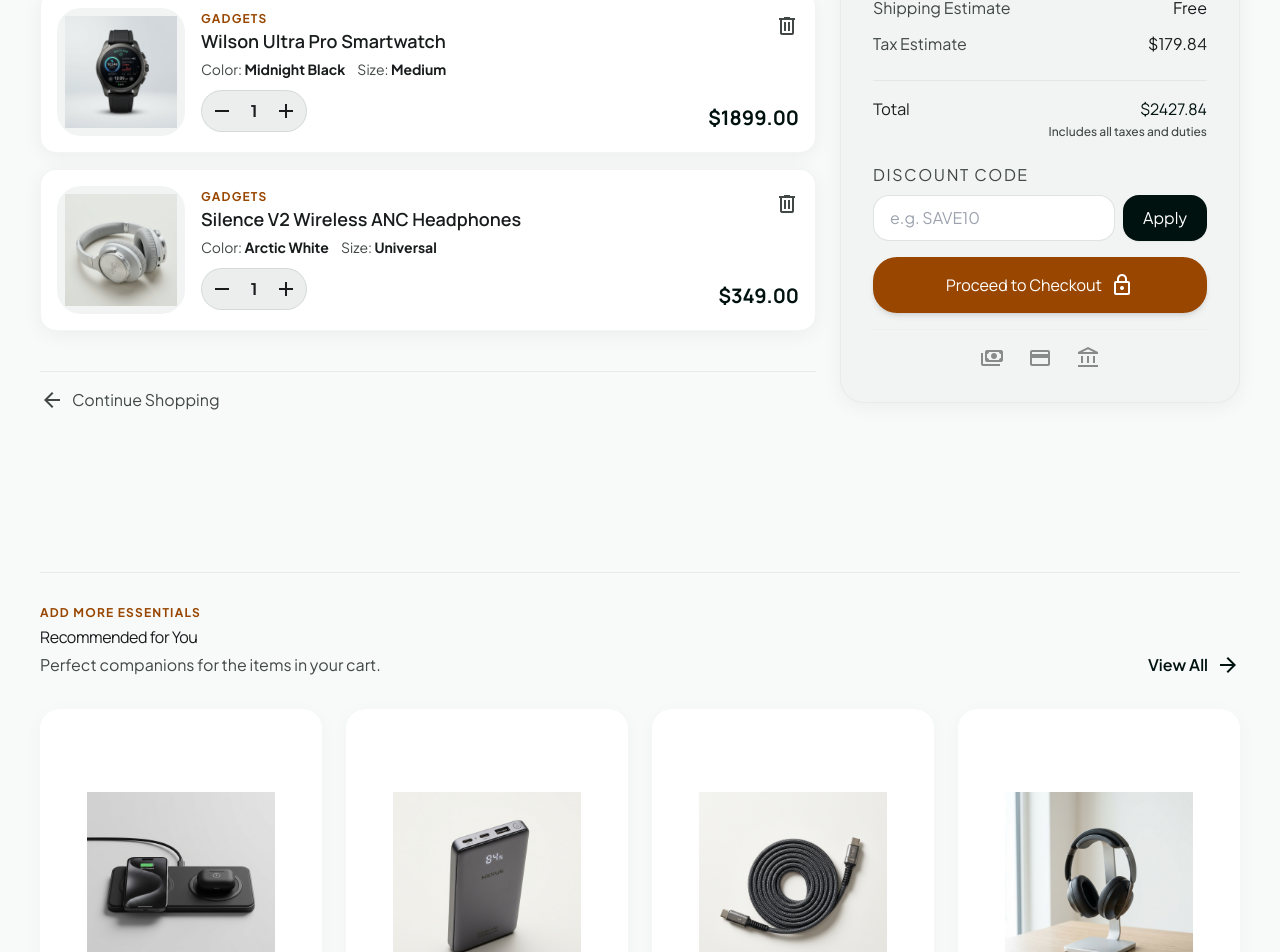
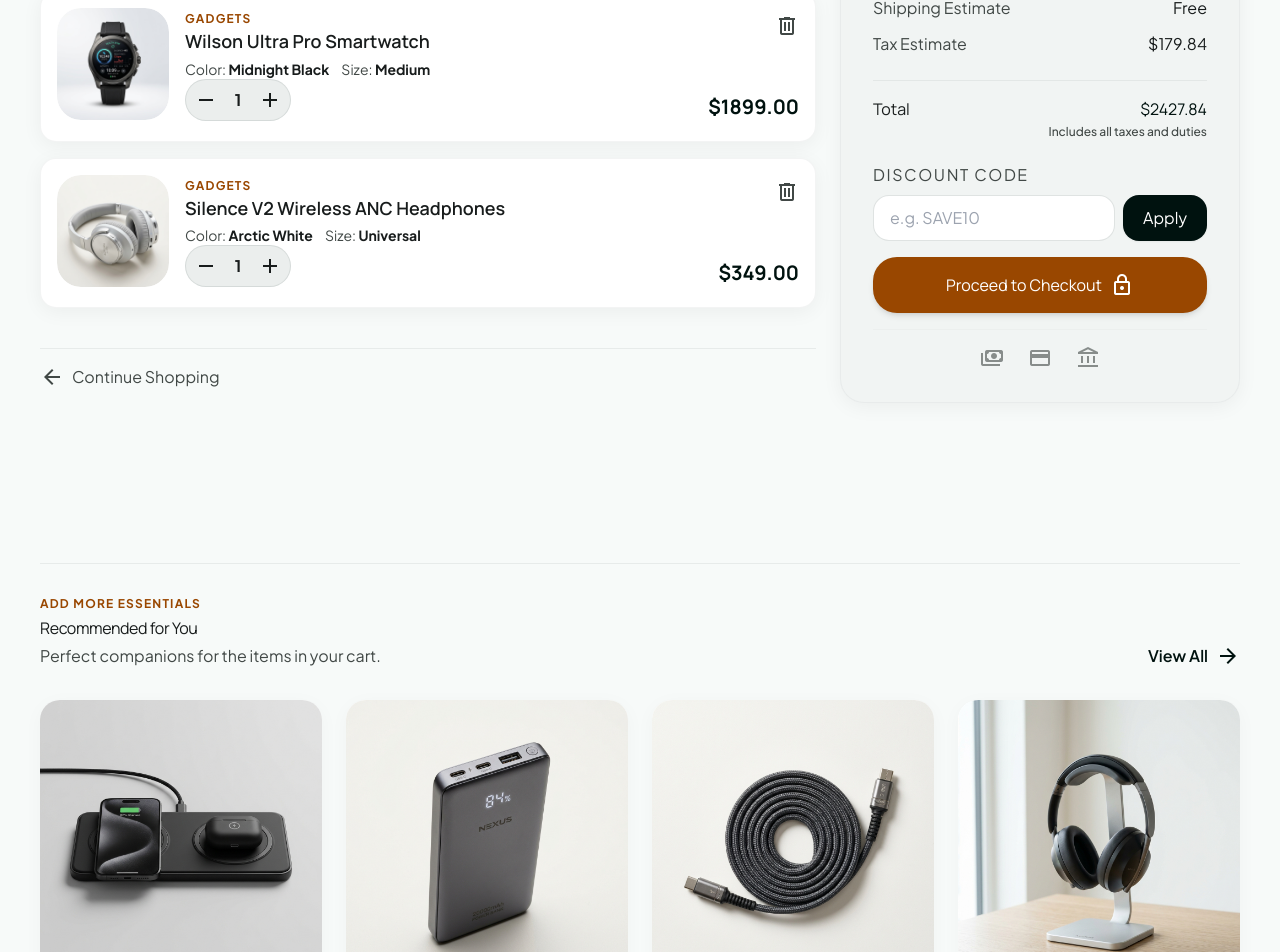
Before and after one commit to DEVASANJAY001/eventday, a React (Vite) app: page /cart in a window 1280 px wide. Shown: the part 409-1361 px from the top of the page. Built offline with nearby package versions, Linux system fonts and the light colour scheme.

Commit message:
Eliminate all inner padding and grey bounding boxes around product images for seamless edge-to-edge display

```diff
--- a/src/components/customer/ProductCard.jsx
+++ b/src/components/customer/ProductCard.jsx
@@ -54,15 +54,15 @@
         </span>
       </button>
 
-      {/* Image Display without border */}
+      {/* Image Display */}
       <Link
         to={`/product/${product.id}`}
-        className="relative w-full aspect-square mb-4 bg-surface-container-low rounded-xl overflow-hidden p-3 flex items-center justify-center"
+        className="relative w-full aspect-square mb-4 rounded-xl overflow-hidden flex items-center justify-center bg-surface-container-lowest"
       >
         <img
           src={product.image}
           alt={product.name}
-          className="max-w-full max-h-full object-contain mix-blend-multiply group-hover:scale-108 transition-transform duration-500"
+          className="w-full h-full object-cover rounded-xl group-hover:scale-105 transition-transform duration-500"
           loading="lazy"
         />
       </Link>
--- a/src/pages/customer/Cart.jsx
+++ b/src/pages/customer/Cart.jsx
@@ -60,12 +60,12 @@
                   {/* Item Image */}
                   <Link
                     to={`/product/${item.product.id}`}
-                    className="w-full sm:w-32 h-32 bg-surface-container-low rounded-xl overflow-hidden flex-shrink-0 relative flex items-center justify-center p-2"
+                    className="w-full sm:w-28 h-28 rounded-xl overflow-hidden flex-shrink-0 relative flex items-center justify-center bg-surface-container-lowest"
                   >
                     <img
                       src={item.product.image}
                       alt={item.product.name}
-                      className="w-full h-full object-contain mix-blend-multiply group-hover:scale-105 transition-transform duration-500"
+                      className="w-full h-full object-cover rounded-xl group-hover:scale-105 transition-transform duration-500"
                     />
                   </Link>
 
@@ -186,12 +186,12 @@
         <div className="grid grid-cols-2 md:grid-cols-4 gap-gutter">
           {recommendedProducts.map((rec) => (
             <div key={rec.id} className="group flex flex-col">
-              <div className="bg-surface-container-lowest rounded-2xl p-4 shadow-[0_4px_20px_rgba(0,0,0,0.03)] hover:shadow-[0_8px_30px_rgba(0,0,0,0.08)] transition-all duration-300 relative overflow-hidden mb-3 aspect-[4/5] flex items-center justify-center">
-                <div className="absolute inset-0 bg-gradient-to-t from-primary/5 to-transparent opacity-0 group-hover:opacity-100 transition-opacity z-10" />
+              <div className="bg-surface-container-lowest rounded-2xl shadow-[0_4px_20px_rgba(0,0,0,0.03)] hover:shadow-[0_8px_30px_rgba(0,0,0,0.08)] transition-all duration-300 relative overflow-hidden mb-3 aspect-square flex items-center justify-center">
+                <div className="absolute inset-0 bg-gradient-to-t from-primary/10 to-transparent opacity-0 group-hover:opacity-100 transition-opacity z-10" />
                 <img
                   src={rec.image}
                   alt={rec.name}
-                  className="w-3/4 h-auto object-contain mix-blend-multiply group-hover:scale-110 transition-transform duration-700 z-0"
+                  className="w-full h-full object-cover group-hover:scale-105 transition-transform duration-700 z-0"
                 />
                 <button
                   type="button"
--- a/src/pages/customer/Home.jsx
+++ b/src/pages/customer/Home.jsx
@@ -208,10 +208,10 @@
 
                 <Link
                   to={`/product/${product.id}`}
-                  className="relative w-full aspect-square mb-4 bg-surface-container-low rounded-lg overflow-hidden p-4 flex items-center justify-center"
+                  className="relative w-full aspect-square mb-4 rounded-xl overflow-hidden flex items-center justify-center bg-surface-container-lowest"
                 >
                   <img
-                    className="max-w-full max-h-full object-contain mix-blend-multiply group-hover:scale-110 transition-transform duration-500"
+                    className="w-full h-full object-cover rounded-xl group-hover:scale-105 transition-transform duration-500"
                     src={product.image}
                     alt={product.name}
                   />
--- a/src/pages/customer/ProductDetails.jsx
+++ b/src/pages/customer/ProductDetails.jsx
@@ -77,11 +77,11 @@
       <div className="grid grid-cols-1 lg:grid-cols-12 gap-gutter mb-section-gap">
         {/* Product Images (Left - Col 7) */}
         <div className="lg:col-span-7 flex flex-col gap-4">
-          <div className="w-full bg-surface-container-low rounded-2xl flex items-center justify-center p-8 md:p-12 relative overflow-hidden group aspect-[4/3]">
+          <div className="w-full aspect-square rounded-2xl overflow-hidden relative group shadow-sm bg-surface-container-lowest flex items-center justify-center">
             <img
               src={currentImage}
               alt={product.name}
-              className="w-full h-full object-contain mix-blend-multiply hover:scale-105 transition-transform duration-500"
+              className="w-full h-full object-cover rounded-2xl hover:scale-105 transition-transform duration-500"
             />
             {product.badge && (
               <div className="absolute top-4 left-4 bg-error text-on-error px-3 py-1 rounded-full font-label-sm uppercase tracking-wider font-bold">
@@ -98,16 +98,16 @@
                   key={idx}
                   type="button"
                   onClick={() => setActiveImageIndex(idx)}
-                  className={`bg-surface-container-low rounded-xl p-2 aspect-square border-2 transition-all overflow-hidden ${
+                  className={`rounded-xl aspect-square transition-all overflow-hidden ${
                     activeImageIndex === idx
-                      ? 'border-primary shadow-sm scale-102'
-                      : 'border-transparent hover:border-outline-variant'
+                      ? 'ring-2 ring-primary shadow-sm scale-102'
+                      : 'opacity-70 hover:opacity-100'
                   }`}
                 >
                   <img
                     src={img}
                     alt={`Thumbnail ${idx + 1}`}
-                    className="w-full h-full object-contain mix-blend-multiply"
+                    className="w-full h-full object-cover rounded-xl"
                   />
                 </button>
               ))}
```
